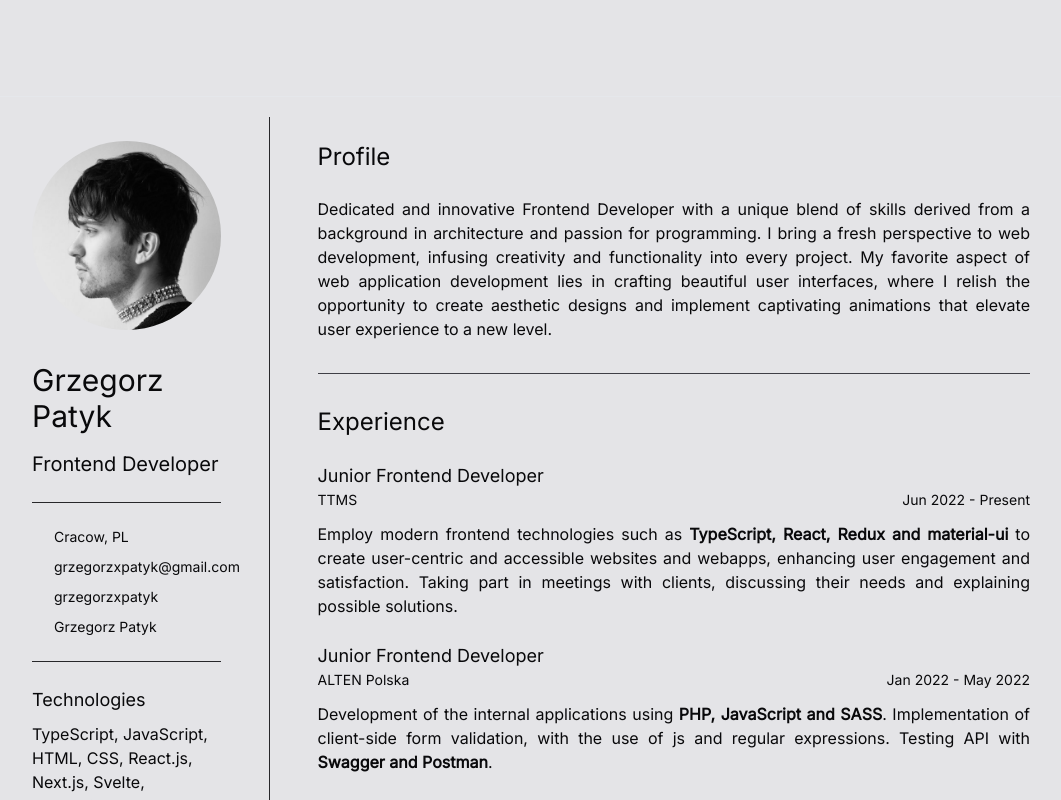
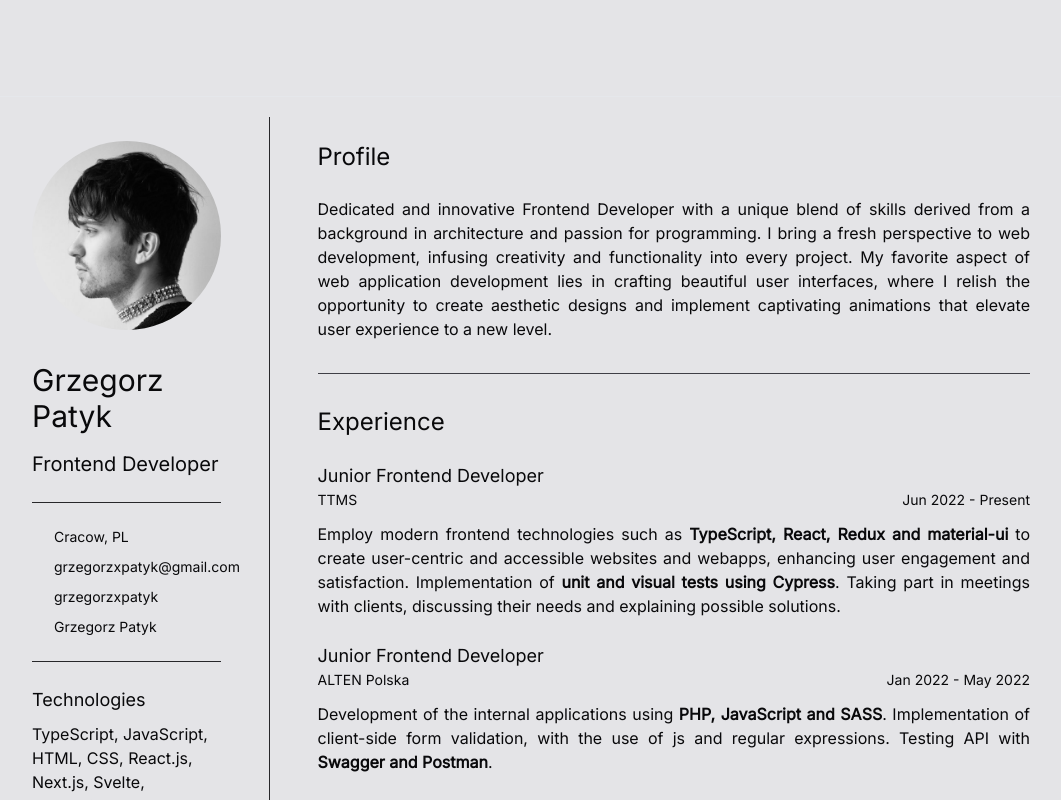
Before and after one commit to grzegorzxpatyk/resume, a SvelteKit app: page / in a window 1280 px wide. Shown: the top 800 px of the page, without its empty margins (109-1170 px from the left). Built offline with nearby package versions, Linux system fonts and the light colour scheme; some icons are missing.

Commit message:
update ttms job description

```diff
--- a/src/routes/+page.svelte
+++ b/src/routes/+page.svelte
@@ -63,7 +63,7 @@
 						organisation: 'TTMS',
 						timePeriod: 'Jun 2022 - Present',
 						description:
-							'Employ modern frontend technologies such as <strong>TypeScript, React, Redux and material-ui</strong> to create user-centric and accessible websites and webapps, enhancing user engagement and satisfaction. Taking part in meetings with clients, discussing their needs and explaining possible solutions.'
+							'Employ modern frontend technologies such as <strong>TypeScript, React, Redux and material-ui</strong> to create user-centric and accessible websites and webapps, enhancing user engagement and satisfaction. Implementation of <strong>unit and visual tests using Cypress</strong>. Taking part in meetings with clients, discussing their needs and explaining possible solutions.'
 					},
 					{
 						title: 'Junior Frontend Developer',
```
